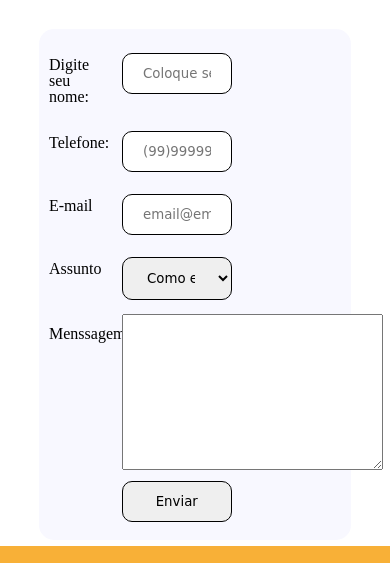
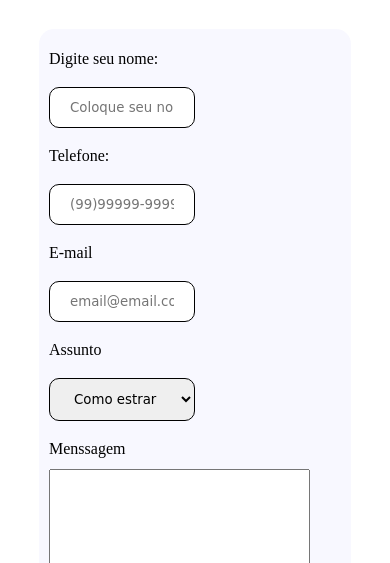
Before and after one commit to projetosfernanda/site1, a plain HTML site: page contato.html in a window 390 px wide. Shown: the part 259-822 px from the top of the page. Drawn offline with Linux system fonts and the light colour scheme.

Commit message:
Add files via upload

```diff
--- a/css/estilo.css
+++ b/css/estilo.css
@@ -240,3 +240,9 @@ label {
 form{
     box-sizing: border-box;
 }
+
+@media screen and (max-width: 400px) {
+    .col-25, .col-75, input[type=submit] {
+      width: 100%;
+      margin-top: 0;
+    }
```
